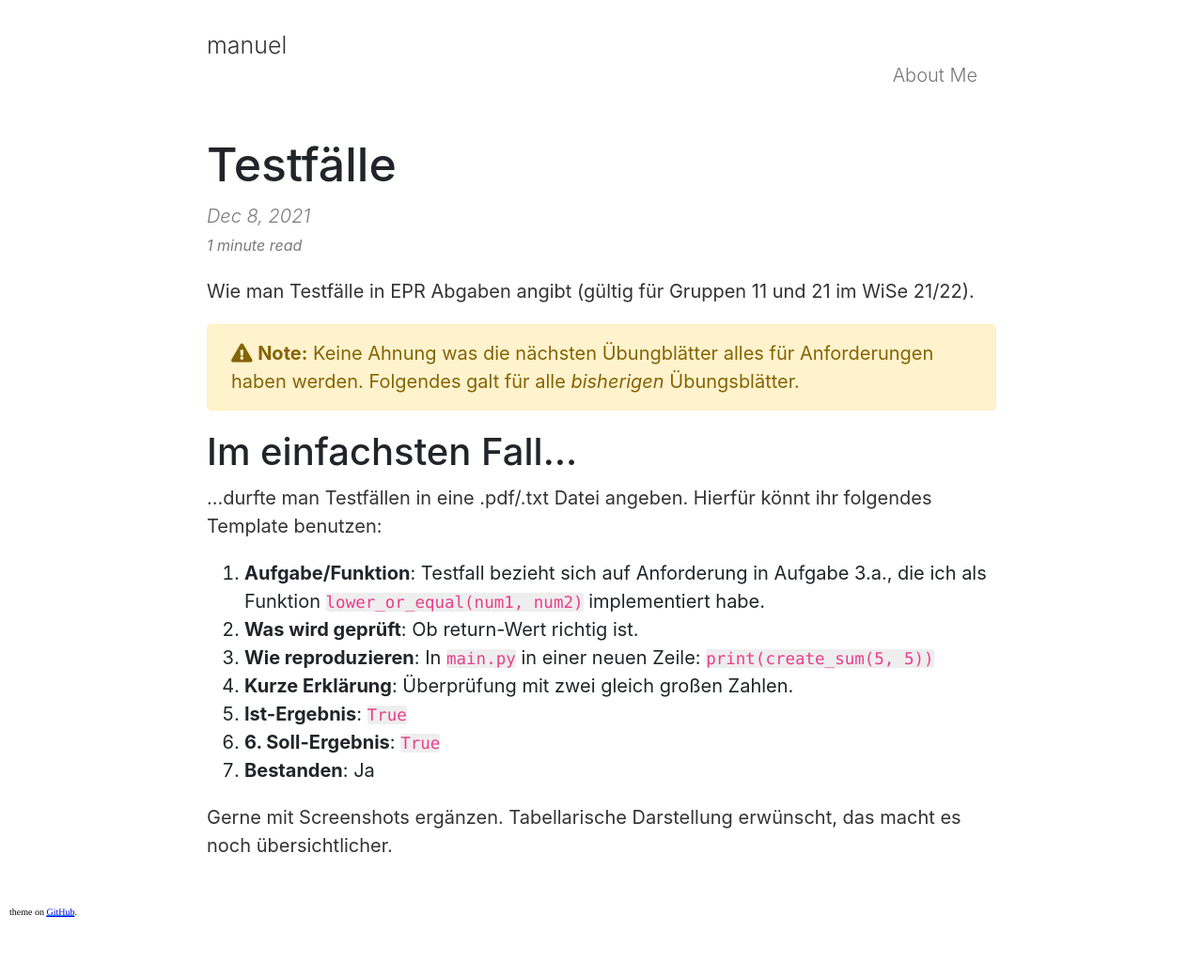
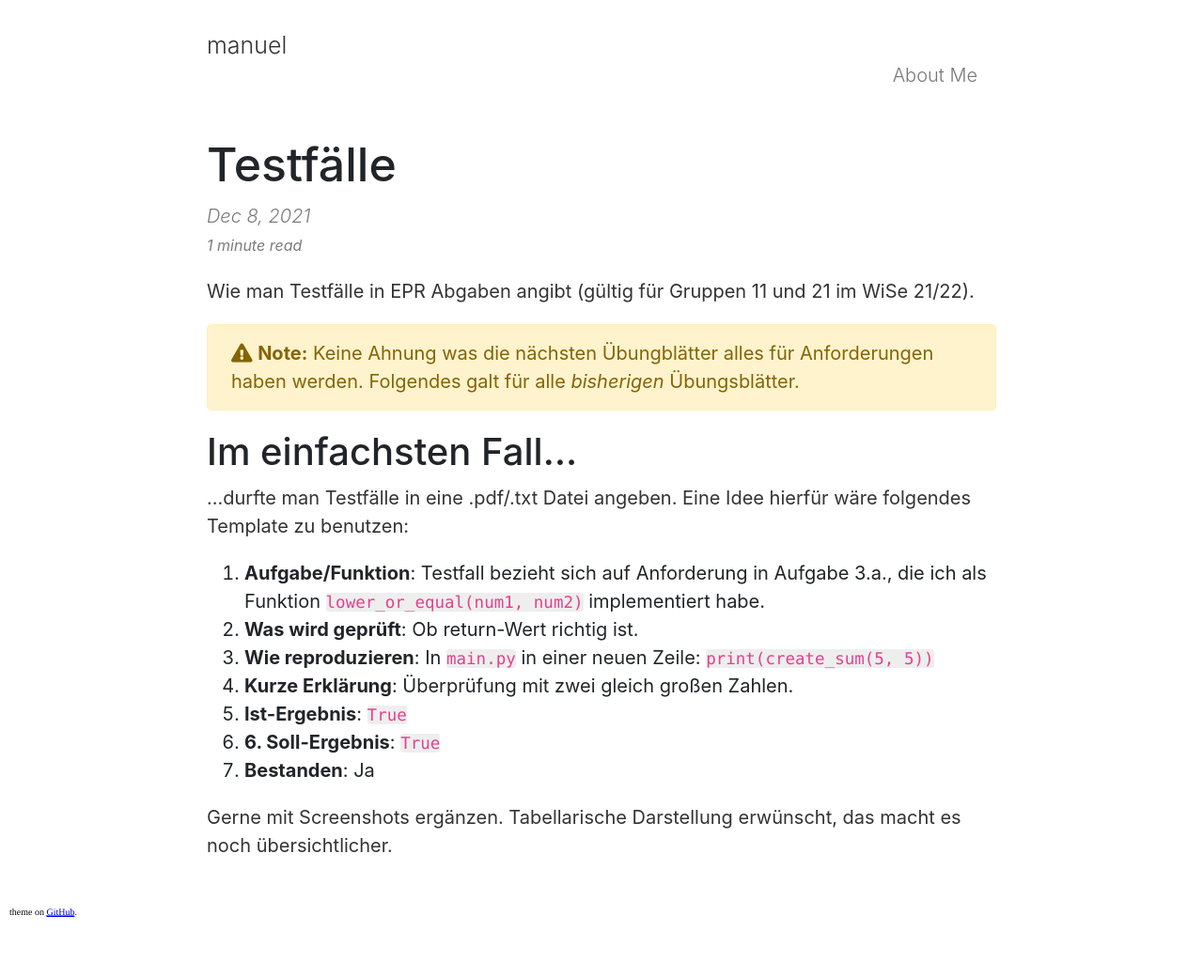
Before and after one commit to mAIRcode/mAIRcode.github.io, a Jekyll site: the page built from _posts/2021-12-08-testcases.md, in a window 1280 px wide. Shown: the whole page at 94% size. Built offline with Jekyll 4.4.1, drawn with Linux system fonts in a browser that asks for light colours; nearby versions of some CDN libraries.

Commit message:
Update 2021-12-08-testcases.md

```diff
--- a/_posts/2021-12-08-testcases.md
+++ b/_posts/2021-12-08-testcases.md
@@ -24,8 +24,8 @@ Wie man Testfälle in EPR Abgaben angibt (gültig für Gruppen 11 und 21 im WiSe
 
 ## Im einfachsten Fall...
 
-...durfte man Testfällen in eine .pdf/.txt Datei angeben.
-Hierfür könnt ihr folgendes Template benutzen:
+...durfte man Testfälle in eine .pdf/.txt Datei angeben.
+Eine Idee hierfür wäre folgendes Template zu benutzen:
 
 1. **Aufgabe/Funktion**: Testfall bezieht sich auf Anforderung in Aufgabe 3.a., die ich als Funktion `lower_or_equal(num1, num2)` implementiert habe.
 2. **Was wird geprüft**: Ob return-Wert richtig ist.
```
